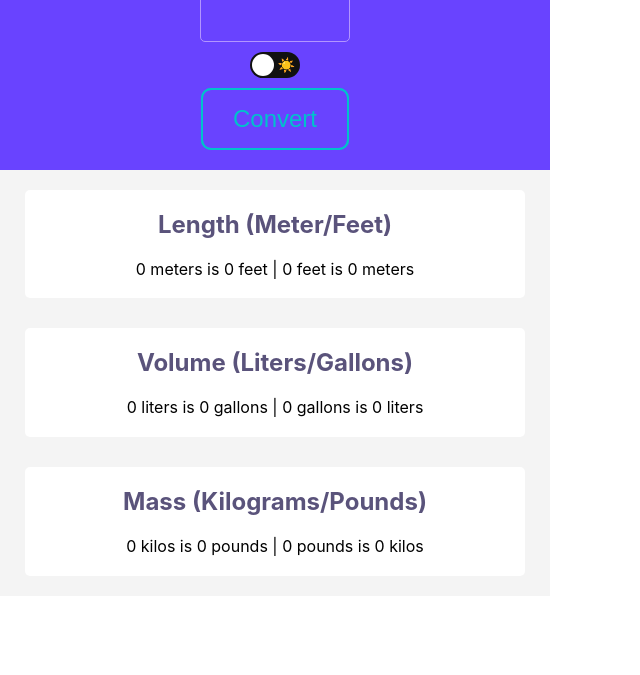
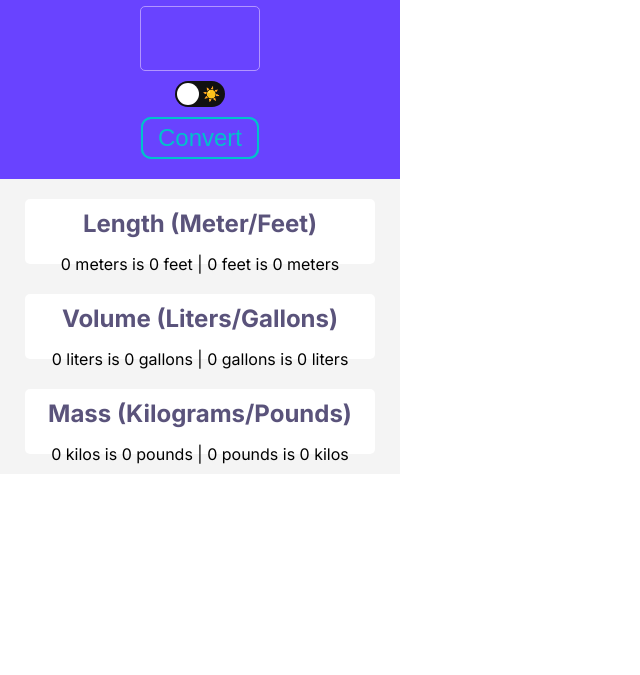
Before and after one commit to MacNCheezz/Unit-Converter, a browser extension: page index.html in a window 1280 px wide. Shown: the part 125-800 px from the top of the page, without its empty margins (0-640 px from the left). Drawn offline with Linux system fonts and the light colour scheme; a web font is replaced by a local one.

Commit message:
v3.2
added manifest.json and icon png to implement as google extension, adjusted CSS to compact properties and remove the need to scroll.

```diff
--- a/index.css
+++ b/index.css
@@ -1,6 +1,7 @@
 
 body {
-    max-width: 550px;
+    width: 400px;
+    min-height: auto;
     margin: 0;
     font-family: Inter;
 
@@ -13,6 +14,7 @@ body {
     background: #6943FF;
     color: white;
     height: auto;
+    padding: 10px 0px;
     font-weight: 800;
     padding-bottom: 20px;
 
@@ -22,8 +24,8 @@ body {
     background-color: #6943FF;
     color: white;
     text-align: center;
-    width: 150px;
-    height: 85px;
+    width: 120px;
+    height: 65px;
     margin-bottom: 10px;
     padding: 10px;
     border-radius: 5px;
@@ -37,7 +39,7 @@ body {
 #input-btn {
     position: relative;
     margin-top: 10px;
-    padding: 15px 30px;
+    padding: 5px 15px;
     border-radius: 10px;
     background: transparent;
     border: 2px solid #00c2cb;
@@ -71,8 +73,8 @@ body {
 
 .cell {
     background: white;
-    width: 500px;
-    height: 108.57px;
+    width: 350px;
+    height: 65px;
     border-radius: 5px;
     /* border: 1px solid red; */
     margin: 15px;
@@ -81,6 +83,7 @@ body {
 }
 
 h2 {
+    margin: 10px 0;
     color: #5A537B;
 
 }
--- a/index.html
+++ b/index.html
@@ -1,6 +1,10 @@
 <html>
     <head>
         <link rel="stylesheet" href="index.css">
+        <link rel="preconnect" href="https://fonts.googleapis.com">
+        <link rel="preconnect" href="https://fonts.gstatic.com" crossorigin>
+        <link href="https://fonts.googleapis.com/css2?family=Happy+Monkey&family=Inter:ital,opsz,wght@0,14..32,100..900;1,14..32,100..900&display=swap" rel="stylesheet">
+        <meta charset="utf-8">
     </head>
     <body>
         <div id="hero">
@@ -25,7 +29,6 @@
                 <h2>Mass (Kilograms/Pounds)</h2>
             </div>
         </div>
-
         <script src="index.js"></script>
     </body>
 </html>
```
Also changed, not shown: analytics.png (added), manifest.json (added).
